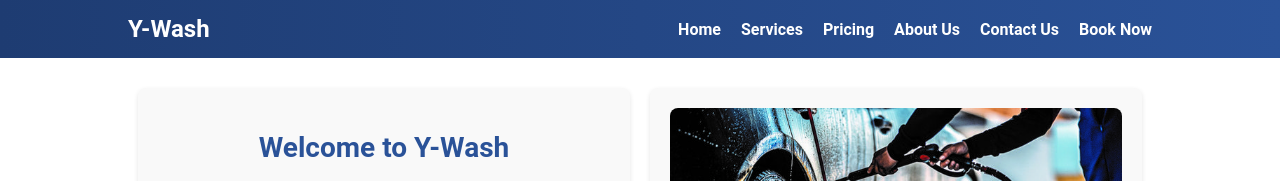
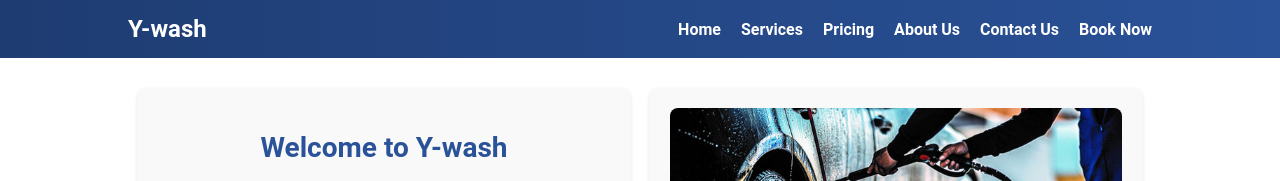
Before and after one commit to Pola20052005/Y-Wash, a plain HTML site: page index.html in a window 1280 px wide. Shown: the top 181 px of the page. Drawn offline with Linux system fonts and the light colour scheme.

Commit message:
Update index.html

```diff
--- a/index.html
+++ b/index.html
@@ -3,14 +3,14 @@
 <head>
     <meta charset="UTF-8">
     <meta name="viewport" content="width=device-width, initial-scale=1.0">
-    <title>Y-Wash</title>
+    <title>Y-wash</title>
     <link rel="stylesheet" href="styles.css">
     <script defer src="script.js"></script>
 </head>
 <body>
     <header>
         <div class="container">
-            <h1>Y-Wash</h1>
+            <h1>Y-wash</h1>
             <nav>
                 <ul>
                     <li><a href="#home">Home</a></li>
@@ -28,7 +28,7 @@
         <section id="home">
             <div class="container section-flex">
                 <div>
-                    <h2>Welcome to Y-Wash</h2>
+                    <h2>Welcome to Y-wash</h2>
                     <p>Experience top-notch car washing services that bring out the best in your vehicle.</p>
                     <ul class="highlights">
                         <li>Professional and friendly staff</li>
```
